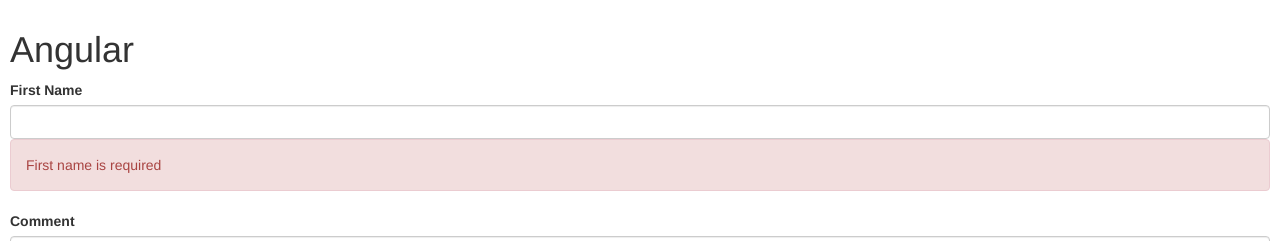
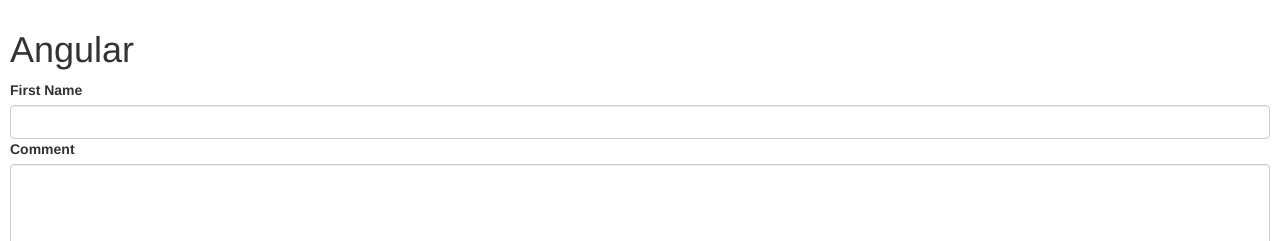
Before and after one commit to cmburch/ngCourses, an Angular app: page / in a window 1280 px wide. Shown: the top 241 px of the page. Built offline with nearby package versions, Linux system fonts and the light colour scheme.

Commit message:
valid firstname input field add more validation

```diff
--- a/src/app/contact-form/contact-form.component.html
+++ b/src/app/contact-form/contact-form.component.html
@@ -1,8 +1,14 @@
 <form>
   <div>
     <label for="firstName">First Name</label>
-    <input required ngModel name='firstName' id='firstName' type="'text'" #firstName='ngModel' (change)="log(firstName)" class="form-control">
-<div class="alert alert-danger" *ngIf="!firstName.valid">First name is required</div>
+    <input required minlength="3" maxlength="15" pattern="ghost" ngModel name='firstName' id='firstName' type="'text'" #firstName='ngModel'
+      (change)="log(firstName)" class="form-control">
+    <div class="alert alert-danger" *ngIf="firstName.touched && !firstName.valid">
+        <div *ngIf="firstName.errors.required">First Name is required</div>
+        <div *ngIf="firstName.errors.minlength">First Name should be minumum of {{firstName.errors.minlength.requiredLength}} characters</div>
+        <div *ngIf="firstName.errors.pattern">First Name doesn't match pattern</div>
+    </div>
+
   </div>
 
   <div class="formgroup">
```
